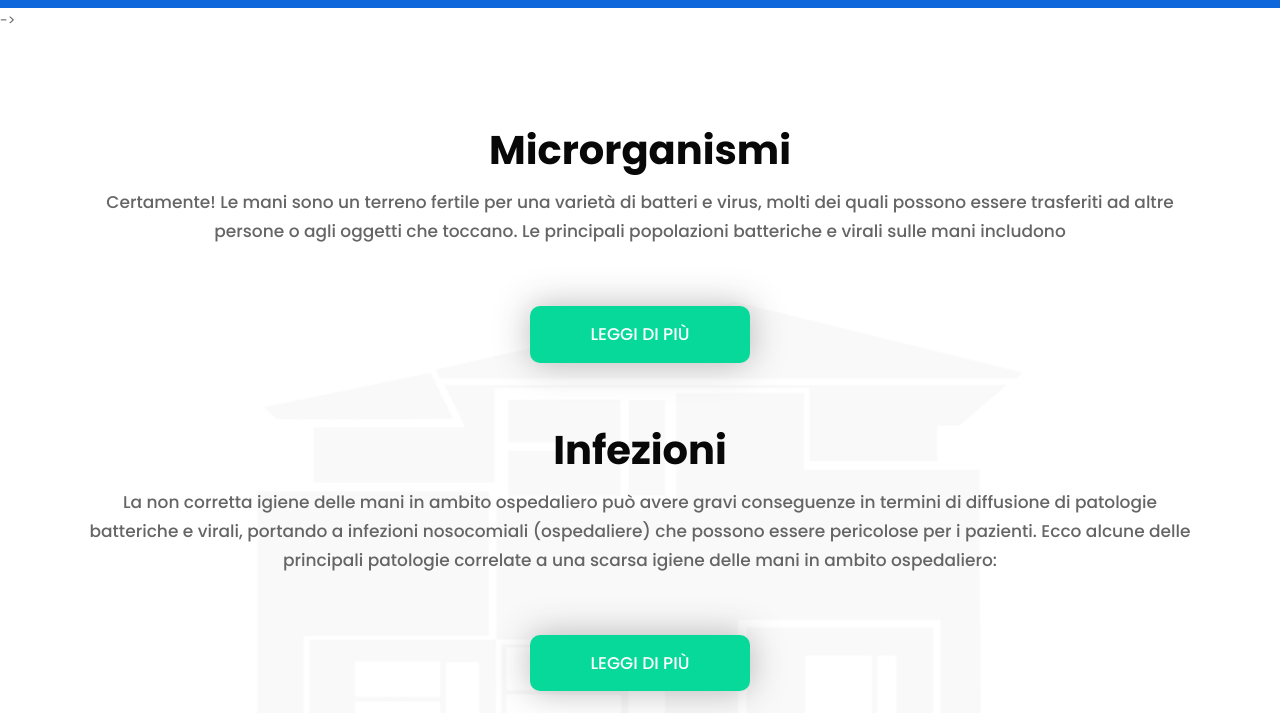
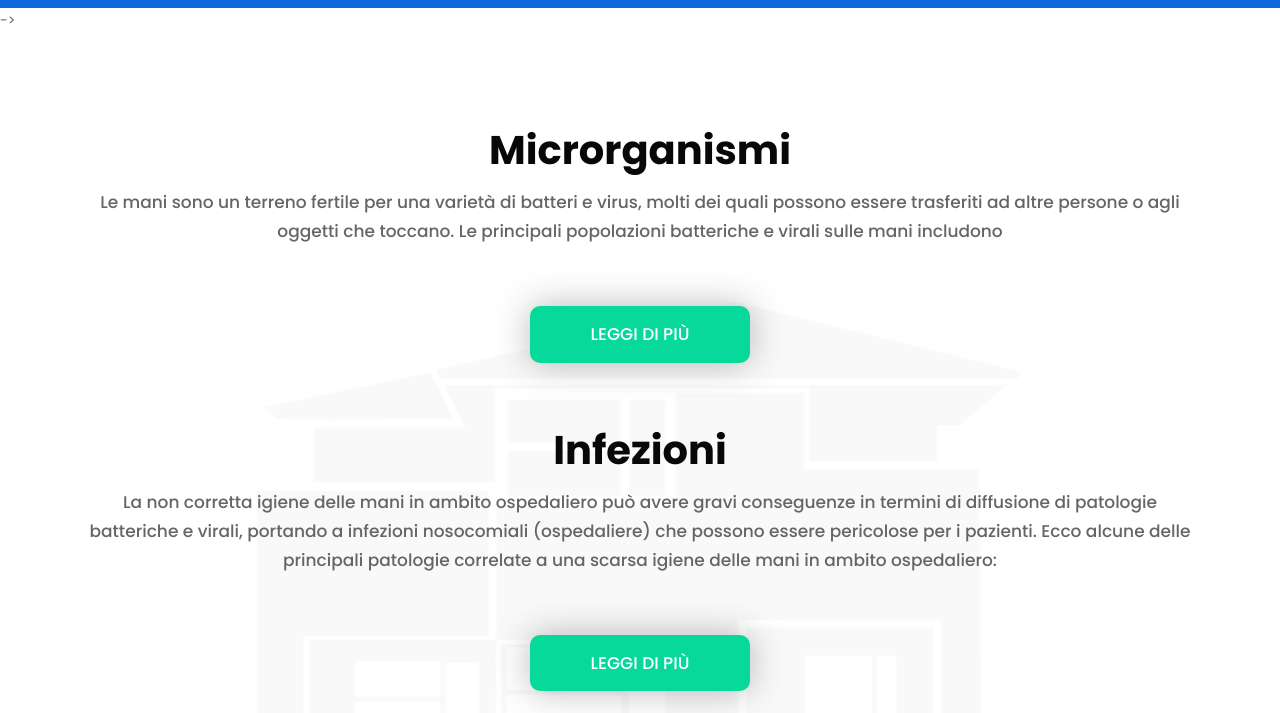
Before and after one commit to Mastercleann/Mastercleann.github.io, a plain HTML site: page argomento2.html in a window 1280 px wide. Shown: the part 87-800 px from the top of the page. Drawn offline with nearby package versions, Linux system fonts and the light colour scheme.

Commit message:
Update argomento2.html

```diff
--- a/argomento2.html
+++ b/argomento2.html
@@ -65,7 +65,7 @@
                <div class="col-md-12">
                   <div class="titlepage">
                      <h2>Microrganismi</h2>
-                     <p>Certamente! Le mani sono un terreno fertile per una varietà di batteri e virus, molti dei quali possono essere trasferiti ad altre persone o agli oggetti che toccano. Le principali popolazioni batteriche e virali sulle mani includono</p>
+                     <p>Le mani sono un terreno fertile per una varietà di batteri e virus, molti dei quali possono essere trasferiti ad altre persone o agli oggetti che toccano. Le principali popolazioni batteriche e virali sulle mani includono</p>
                      <a class="read_more" href="argomento2A.html">Leggi di più</a>
                   </div>
                </div>
```
